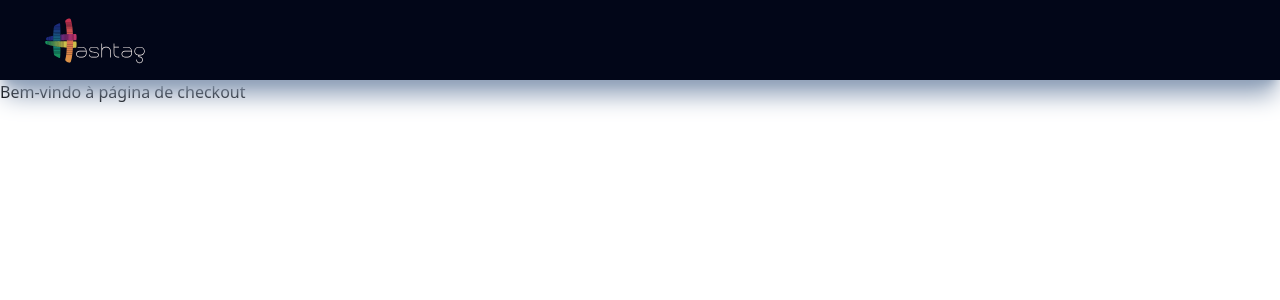
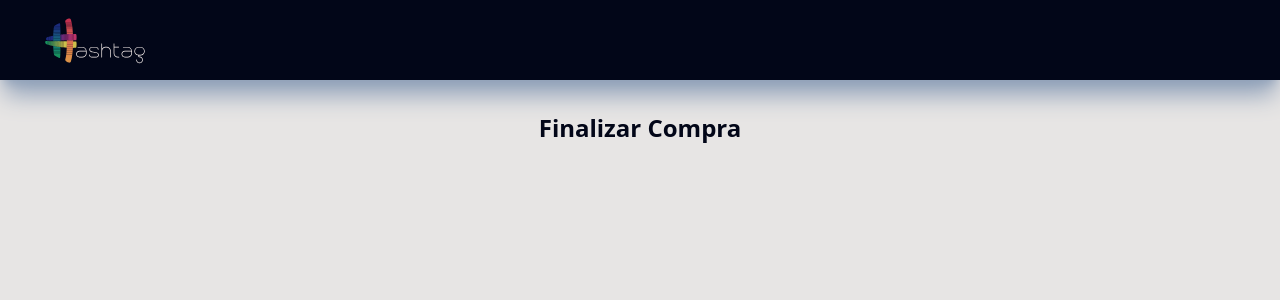
Before and after one commit to auriceliof/hashtag-MagazineProject, a React app in the folder frontend/: page /checkout in a window 1280 px wide. Shown: the top 300 px of the page. Built offline with nearby package versions, Linux system fonts and the light colour scheme; the HTML template or start-up script is replaced by a standard one.

Commit message:
style checkout page

```diff
--- a/frontend/src/pages/CheckoutPage/Checkout.jsx
+++ b/frontend/src/pages/CheckoutPage/Checkout.jsx
@@ -1,5 +1,11 @@
 const Checkout = () => {
-  return <h1>Bem-vindo à página de checkout</h1>;
+  return (
+    <main className="bg-stone-200 h-[calc(100dvh-5rem)]">
+      <p className="text-center text-2xl font-bold text-slate-950 pt-8">
+        Finalizar Compra
+      </p>
+    </main>
+  );
 };
 
 export default Checkout;
```
